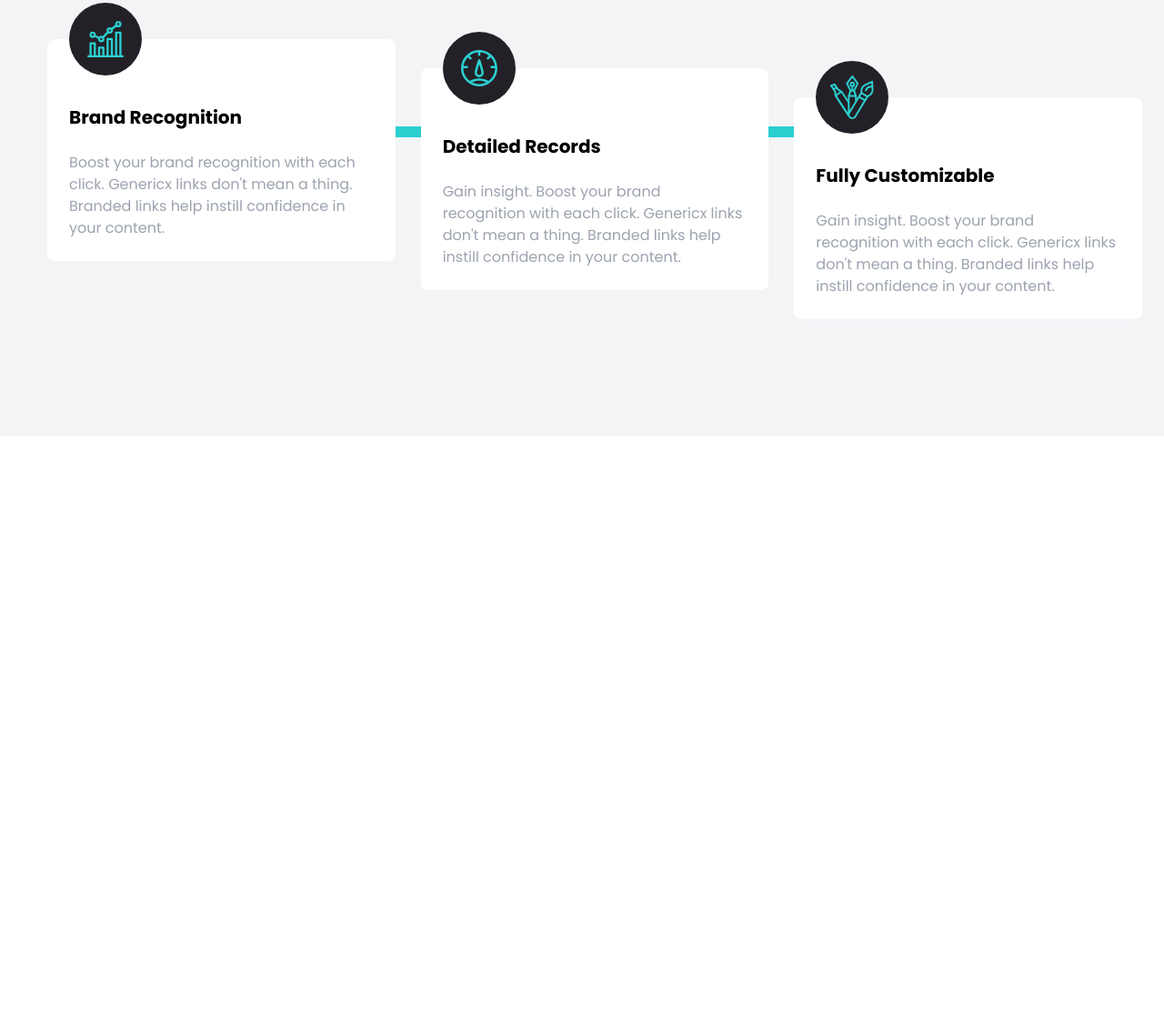
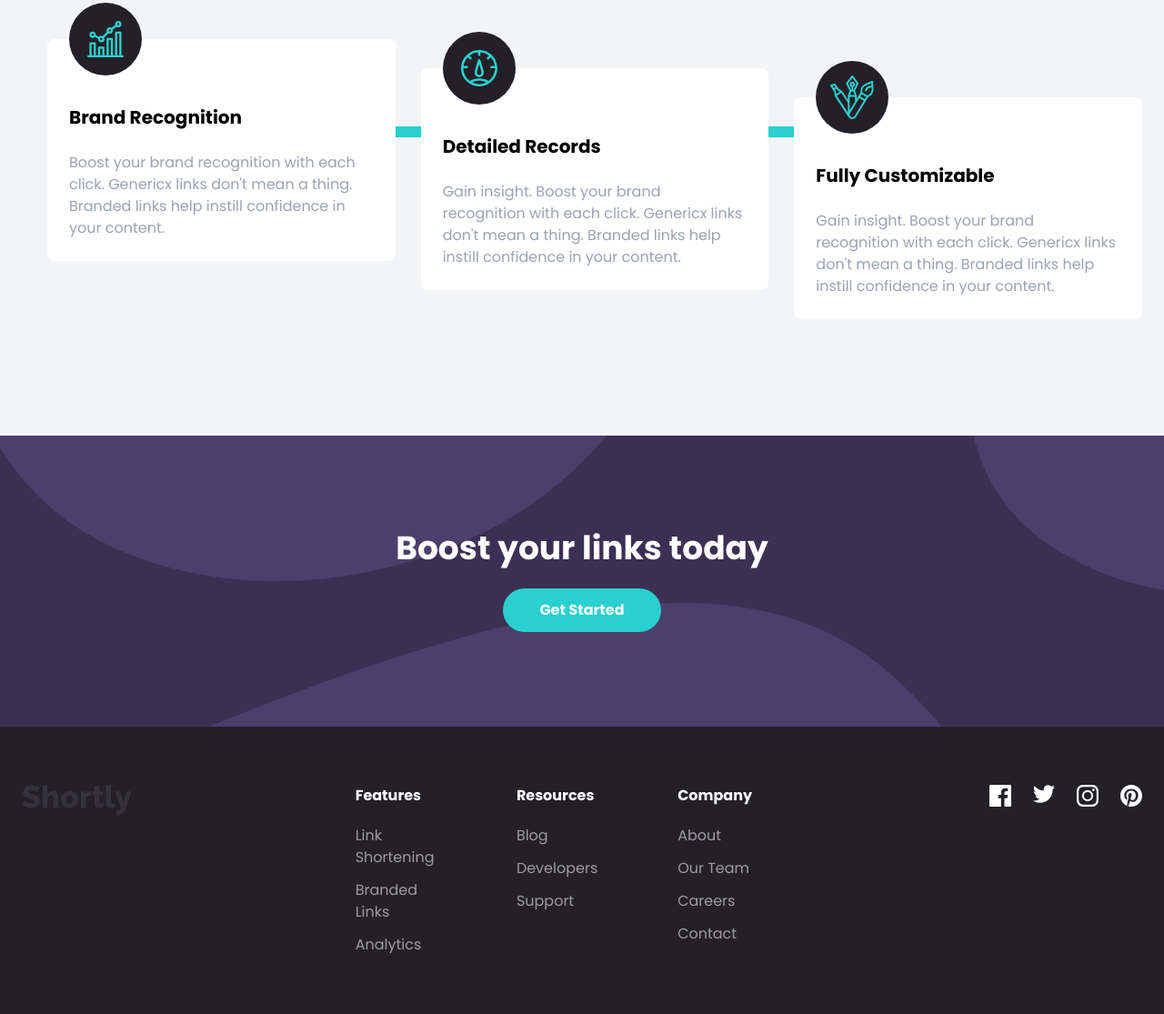
Before and after one commit to BartekSmalec/shortly, a website: page public/index.html in a window 1280 px wide. Shown: the part 1441-2556 px from the top of the page at 91% size. Before the commit the page ends 1920 px from the top, so only its background shows below. Drawn offline with Linux system fonts and the light colour scheme.

Commit message:
Added CTA and footer

```diff
--- a/public/index.html
+++ b/public/index.html
@@ -182,6 +182,66 @@
     </div>
 </section>
 
+<section id="cta" class="py-24 bg-darkViolet">
+    <div class="flex flex-col p-2 space-y-6">
+        <h5 class="mx-auto space-y-10 text-4xl font-bold text-center text-white">
+            Boost your links today
+        </h5>
+        <button class="px-10 py-5 mx-auto text-2xl font-bold text-white rounded-full bg-cyan hover:bg-cyanLight md:text-base md:py-3 focus:outline-none">
+            Get Started
+        </button>
+    </div>
+</section>
+
+<footer class="py-16 bg-veryDarkViolet">
+    <div class="flex flex-col items-center justify-between mx-auto px-6 space-y-16 md:flex-row md:space-y-0 md:items-start">
+        <img src="../images/logo.svg" alt="">
+
+        <div class="flex flex-col space-y-16 md:space-x-20 md:flex-row md:space-y-0">
+            <div class="flex flex-col items-center w-full md:items-start">
+                <div class="mb-5 font-bold text-white capitalize">
+                    Features
+                </div>
+                <div class="flex flex-col items-center space-y-3 md:items-start">
+                    <a href="#" class="capitalize text-grayishViolet hover:text-cyan">Link shortening</a>
+                    <a href="#" class="capitalize text-grayishViolet hover:text-cyan">Branded links</a>
+                    <a href="#" class="capitalize text-grayishViolet hover:text-cyan">Analytics</a>
+                </div>
+            </div>
+
+            <div class="flex flex-col items-center w-full md:items-start">
+                <div class="mb-5 font-bold text-white capitalize">
+                    Resources
+                </div>
+                <div class="flex flex-col items-center space-y-3 md:items-start">
+                    <a href="#" class="capitalize text-grayishViolet hover:text-cyan">Blog</a>
+                    <a href="#" class="capitalize text-grayishViolet hover:text-cyan">Developers</a>
+                    <a href="#" class="capitalize text-grayishViolet hover:text-cyan">Support</a>
+                </div>
+            </div>
+
+            <div class="flex flex-col items-center w-full md:items-start">
+                <div class="mb-5 font-bold text-white capitalize">
+                    Company
+                </div>
+                <div class="flex flex-col items-center space-y-3 md:items-start">
+                    <a href="#" class="capitalize text-grayishViolet hover:text-cyan">About</a>
+                    <a href="#" class="capitalize text-grayishViolet hover:text-cyan">Our team</a>
+                    <a href="#" class="capitalize text-grayishViolet hover:text-cyan">Careers</a>
+                    <a href="#" class="capitalize text-grayishViolet hover:text-cyan">Contact</a>
+                </div>
+            </div>
+        </div>
+
+        <div class="flex space-x-6">
+            <a href="#"><img src="../images/icon-facebook.svg" alt="" class="ficon"></a>
+            <a href="#"><img src="../images/icon-twitter.svg" alt="" class="ficon"></a>
+            <a href="#"><img src="../images/icon-instagram.svg" alt="" class="ficon"></a>
+            <a href="#"><img src="../images/icon-pinterest.svg" alt="" class="ficon"></a>
+        </div>
+    </div>
+</footer>
+
 <script src="../js/script.js"></script>
 </body>
 </html>
--- a/src/style.css
+++ b/src/style.css
@@ -1,3 +1,13 @@
 @tailwind base;
 @tailwind components;
 @tailwind utilities;
+
+#cta{
+    background-image: url("../images/bg-boost-desktop.svg");
+    background-repeat: no-repeat;
+    background-size: cover;
+}
+
+.ficon:hover{
+    filter: invert(79%) sepia(61%) saturate(464%) hue-rotate(130deg) brightness(89%) contrast(85%);
+}
```
Also changed, not shown: public/style.css.
